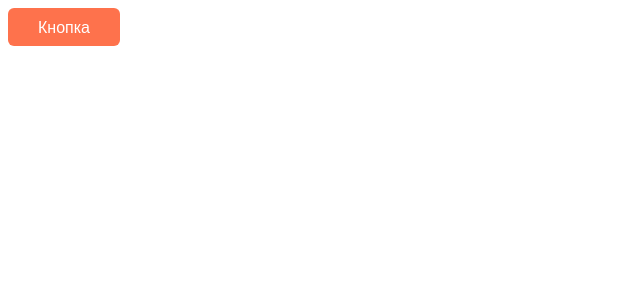
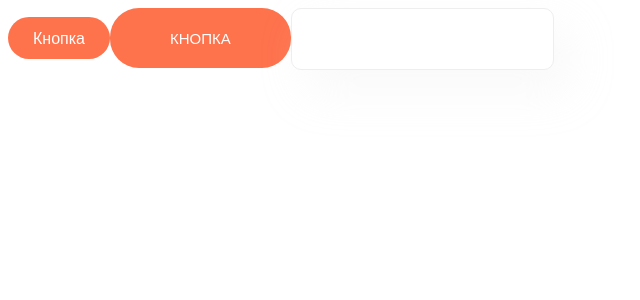
Before and after one commit to Alex-Kiselev/React-Ts-Redux, a React (Vite) app in the folder pizza/: page / in a window 1280 px wide. Shown: the top 300 px of the page, without its empty margins (0-640 px from the left). Built offline with nearby package versions, Linux system fonts and the light colour scheme.

Commit message:
10.7. Упражнение - Создание кнопки и input

```diff
--- a/pizza/src/App.tsx
+++ b/pizza/src/App.tsx
@@ -1,5 +1,6 @@
 import { MouseEvent, useState } from 'react';
 import Button from './components/Button/Button';
+import Input from './components/Input/Input';
 
 function App() {
 	const [counter, setCounter] = useState<number>(0);
@@ -11,6 +12,8 @@
 	return (
 		<>
 			<Button onClick={addCounter}>Кнопка</Button>
+			<Button appearence='big' onClick={addCounter}>Кнопка</Button>
+			<Input />
 		</>
 	);
 }
--- a/pizza/src/components/Button/Button.module.css
+++ b/pizza/src/components/Button/Button.module.css
@@ -1,12 +1,23 @@
 .button {
-	border-radius: 6px;
-	padding: 8px 30px;
 	font-family: inherit;
 	cursor: pointer;
 	transition: background 0.25s;
-	font-size: 16px;
 	border: none;
 	color: var(--white-color);
+	border-radius: 29px;
+	font-style: normal;
+	font-weight: 400;
+}
+
+.small {
+	font-size: 16px;
+	padding: 10px 25px;
+}
+
+.big {
+	font-size: 15px;
+	text-transform: uppercase;
+	padding: 20px 60px;
 }
 
 .accent {
--- a/pizza/src/components/Button/Button.props.ts
+++ b/pizza/src/components/Button/Button.props.ts
@@ -2,4 +2,5 @@
 
 export interface ButtonProps extends ButtonHTMLAttributes<HTMLButtonElement> {
 	children: ReactNode;
+	appearence?: 'big' | 'small';
 }
--- a/pizza/src/components/Button/Button.tsx
+++ b/pizza/src/components/Button/Button.tsx
@@ -2,9 +2,12 @@
 import { ButtonProps } from './Button.props';
 import cn from 'classnames';
 
-function Button({ children, className, ...props }: ButtonProps) {
+function Button({ children, className, appearence = 'small', ...props }: ButtonProps) {
 	return (
-		<button className={cn(styles['button'], styles['accent'], className)} {...props}>{children}</button>
+		<button className={cn(styles['button'], styles['accent'], className, {
+			[styles['small']]: appearence === 'small',
+			[styles['big']]: appearence === 'big'
+		})} {...props}>{children}</button>
 	);
 }
 
--- /dev/null
+++ b/pizza/src/components/Input/Input.module.css
@@ -0,0 +1,10 @@
+.input {
+	font-size: 17px;
+	font-style: normal;
+	font-weight: 400;
+	color: var(--text-color);
+	border: 1px solid #EEE;
+	box-shadow: 15px 20px 45px 0px rgba(233, 233, 233, 0.25);
+	border-radius: 10px;
+	padding: 20px;
+}
--- /dev/null
+++ b/pizza/src/components/Input/Input.props.ts
@@ -0,0 +1,5 @@
+import { InputHTMLAttributes } from 'react';
+
+export interface InputProps extends InputHTMLAttributes<HTMLInputElement> {
+	isValid?: boolean;
+}
--- /dev/null
+++ b/pizza/src/components/Input/Input.tsx
@@ -0,0 +1,14 @@
+import { forwardRef } from 'react';
+import styles from './Input.module.css';
+import cn from 'classnames';
+import { InputProps } from './Input.props';
+
+const Input = forwardRef<HTMLInputElement>(function Input({ isValid = true, className, ...props }: InputProps, ref) {
+	return (
+		<input ref={ref} className={cn(styles['input'], className, {
+			[styles['invalid']]: isValid
+		})} {...props} />
+	);
+});
+
+export default Input;
```
